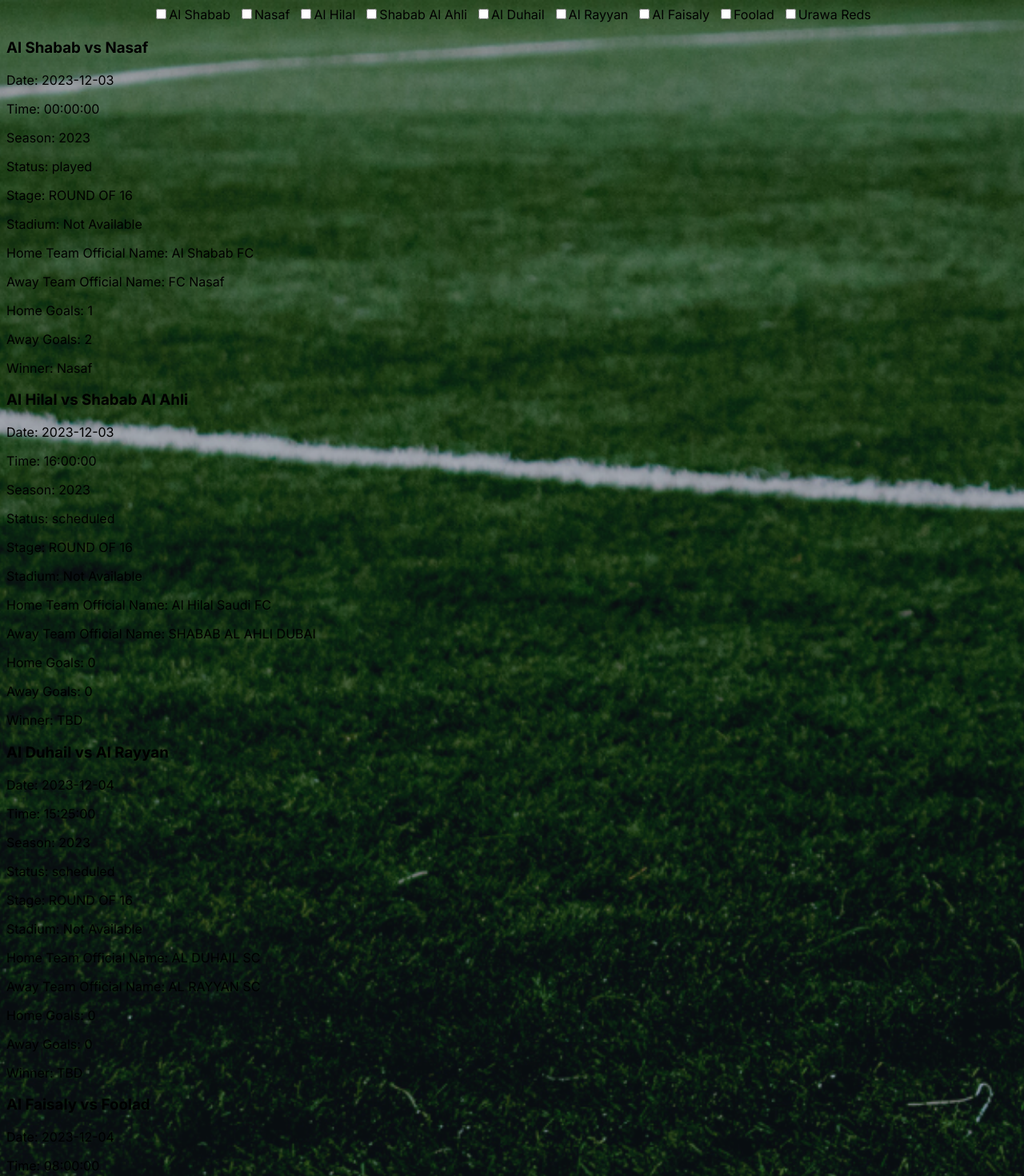
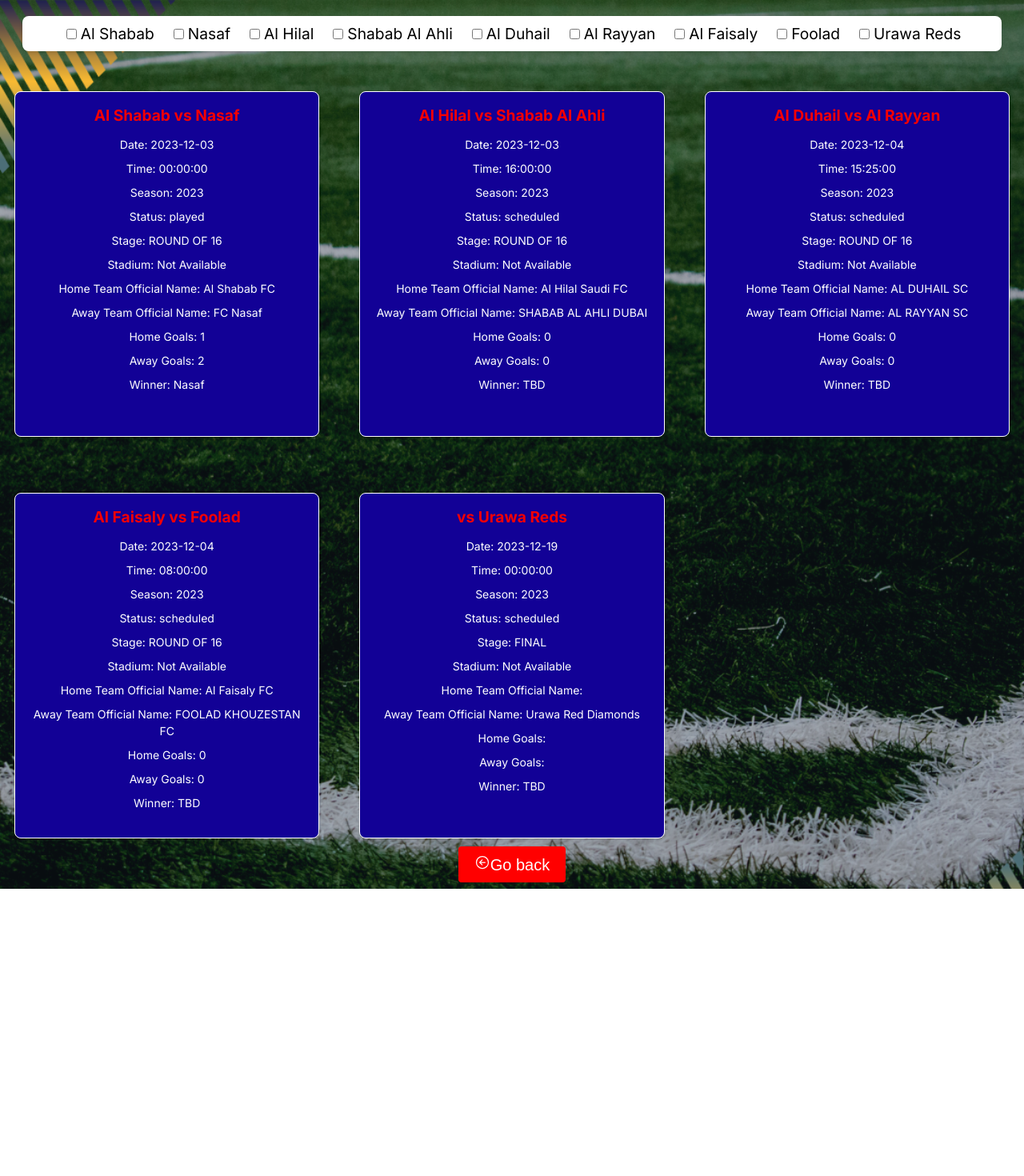
Before and after one commit to srpayong/events-calendar-, a Next.js app: page /Schedules in a window 1280 px wide. Shown: the top 1470 px of the page at 80% size. After the commit the page ends 1111 px from the top, so only its background shows below. Built offline with nearby package versions, Linux system fonts and the light colour scheme.

Commit message:
Modify css and schedules page

```diff
--- a/app/Calendar/[eventDetailId]/eventDetail.module.scss
+++ b/app/Calendar/[eventDetailId]/eventDetail.module.scss
@@ -16,7 +16,7 @@
   color: white;
   padding: 20px;
   border-radius: 10px;
-  background-color: #333;
+  background-color: #120196;
   box-shadow: 0 2px 4px rgba(0, 0, 0, 0.2);
   margin-bottom: 10px;
 }
@@ -31,7 +31,7 @@
   padding: 10px;
   border-radius: 10px;
   color: white;
-  background: rgb(14, 35, 87);
+  background-color: #261c74;
   width: 500px;
   height: 460px;
   margin: 0 auto;
@@ -47,14 +47,13 @@
   position: absolute;
   top: 20px;
   background: none;
+  background-color: red;
   right: 20px;
   padding: 5px 10px;
   border-radius: 5px;
-  color: black;
+  color: rgb(255, 255, 255);
   border: 5px;
-
   cursor: pointer;
-  background-color: whitesmoke;
   box-shadow: 0 5px 4px #ffffff4d;
 }
 
@@ -72,12 +71,12 @@
 
   .teamCard {
     flex-basis: 100%;
-    width: 85%;
+    width: 80%;
     margin-bottom: 20px;
   }
 
   .commonInfo {
-    width: 85%;
+    width: 80%;
     height: auto;
     padding: 20px;
   }
@@ -86,7 +85,7 @@
     position: static;
     margin: 20px auto;
     display: block;
-    background: none;
+    background-color: red;
     font-size: 32px;
     color: white;
   }
--- a/app/Calendar/[eventDetailId]/page.js
+++ b/app/Calendar/[eventDetailId]/page.js
@@ -11,7 +11,7 @@
   );
 
   if (!eventDetail) {
-    return <div>Event not found in data</div>;
+    return <div>Event not found in data provided</div>;
   }
   const handleGoBack = () => {
     router.back();
--- a/app/Schedules/page.js
+++ b/app/Schedules/page.js
@@ -1,8 +1,11 @@
 'use client';
+import { useRouter } from 'next/navigation';
 import React, { useEffect, useState } from 'react';
+import { IoArrowBackCircleOutline } from 'react-icons/io5';
 import styles from './schedules.module.scss';
 
 export default function SchedulesPage() {
+  const router = useRouter();
   const [allEvents, setAllEvents] = useState([]);
   const [filteredEvents, setFilteredEvents] = useState([]);
   const [checkedTeams, setCheckedTeams] = useState({});
@@ -12,9 +15,7 @@
       .then((response) => response.json())
       .then((data) => {
         setAllEvents(data.data);
-        setFilteredEvents(data.data); // Initialize with all events
-
-        // Initialize checkbox state
+        setFilteredEvents(data.data);
         const teamNames = new Set(
           data.data.flatMap((event) =>
             [event.homeTeam?.name, event.awayTeam?.name].filter((name) => name),
@@ -49,6 +50,10 @@
     setFilteredEvents(activeTeamNames.length > 0 ? filtered : allEvents);
   };
 
+  const handleGoBack = () => {
+    router.back();
+  };
+
   return (
     <div className={styles.schedulesPage}>
       <div className={styles.checkboxContainer}>
@@ -63,10 +68,10 @@
           </label>
         ))}
       </div>
-      <div>
+      <div className={styles.cardsContainer}>
         {filteredEvents.length > 0 ? (
           filteredEvents.map((event) => (
-            <div key={event.id} className={styles.card}>
+            <div key={`event-${event.id}`} className={styles.card}>
               <h3>
                 {event.homeTeam?.name} vs {event.awayTeam?.name}
               </h3>
@@ -81,13 +86,18 @@
               <p>Home Goals: {event.result?.homeGoals}</p>
               <p>Away Goals: {event.result?.awayGoals}</p>
               <p>Winner: {event.result?.winner || 'TBD'}</p>
-              {/* You can add more details as needed */}
             </div>
           ))
         ) : (
           <p>No events to display.</p>
         )}
       </div>
+      <div className={styles.goBackButtonContainer}>
+        <button className={styles.goBackButton} onClick={handleGoBack}>
+          <IoArrowBackCircleOutline />
+          Go back
+        </button>
+      </div>
     </div>
   );
 }
--- a/app/Schedules/schedules.module.scss
+++ b/app/Schedules/schedules.module.scss
@@ -1,28 +1,126 @@
 .schedulesPage {
   .checkboxContainer {
     display: flex;
+    flex-wrap: wrap;
+    gap: 20px;
+    margin: 20px;
+    padding: 10px;
+    border-radius: 8px;
+    background-color: #ffffff;
+    color: rgb(0, 0, 0);
+    font-size: 1.2rem;
+    box-shadow: 0 2px 4px rgba(0, 0, 0, 0.1);
+    flex-direction: center;
     justify-content: center;
-    flex-wrap: wrap;
-    gap: 10px;
-    margin-bottom: 20px;
+
+    label {
+      display: flex;
+      align-items: center;
+      cursor: pointer;
+
+      input[type='checkbox'] {
+        margin-right: 5px;
+      }
+    }
+  }
+  .cardsContainer {
+    display: grid;
+    grid-template-columns: repeat(auto-fill, minmax(300px, 1fr));
+    gap: 50px;
+    padding: 10px;
+    justify-content: center;
   }
 
-  .cardsContainer {
+  .card {
+    margin-top: 20px;
+    background: #120196;
+    border: 1px solid #ffffff;
+
+    border-radius: 8px;
+    box-shadow: 0 2px 4px rgba(0, 0, 0, 0.1);
+    padding: 15px;
+    transition: all 0.3s ease;
+    height: 400px;
+
+    &:hover {
+      box-shadow: 0 4px 8px rgba(0, 0, 0, 0.2);
+    }
+
+    h3,
+    p {
+      margin: 0;
+      padding: 2px;
+      font-size: 0.9rem;
+      text-align: center;
+      word-wrap: break-word;
+    }
+
+    h3 {
+      color: #f50000;
+      margin-bottom: 10px;
+      font-size: 1.2rem;
+    }
+
+    p {
+      color: #ffffff;
+      font-size: 14px;
+      line-height: 1.5;
+      margin-bottom: 5px;
+    }
+  }
+  .goBackButtonContainer {
     display: flex;
-    flex-wrap: wrap;
-    gap: 20px;
     justify-content: center;
+    align-items: center;
+  }
+  .goBackButton {
+    background-color: #ff0000;
+    border: none;
+    border-radius: 4px;
+    color: #fff;
+    cursor: pointer;
+    padding: 10px 20px;
+    font-size: 20px;
+    transition-duration: 0.4s;
+    text-decoration: none;
+
+    &:hover {
+      background-color: #0056b3;
+      color: white;
+    }
+  }
+  @media (max-width: 375px) {
+    .checkboxContainer {
+      flex-direction: column;
+      align-items: center;
+      padding: 5px;
+      margin: 5px auto;
+      width: 80%;
+    }
+
+    .cardsContainer {
+      grid-template-columns: repeat(auto-fill, minmax(200px, 1fr));
+      gap: 20px;
+    }
 
     .card {
+      height: auto;
       padding: 10px;
-      border: 1px solid #ccc;
-      border-radius: 8px;
-      width: 250px;
-      background-color: #f9f9f9;
-      box-shadow: 0 2px 4px rgba(0, 0, 0, 0.1);
-      display: flex;
-      flex-direction: column;
-      justify-content: space-between;
+
+      h3,
+      p {
+        font-size: 0.8rem;
+      }
+
+      h3 {
+        margin-bottom: 5px;
+      }
+    }
+
+    .goBackButton {
+      font-size: 16px;
+      padding: 8px 8px;
+      margin: 5px;
     }
   }
 }
--- a/app/components/navBar.module.scss
+++ b/app/components/navBar.module.scss
@@ -7,12 +7,10 @@
 
   a {
     color: white;
-    text-decoration: none;
     padding: 0 10px;
 
     &:hover {
-      color: gray;
-      text-decoration: underline;
+      color: #120169;
     }
   }
 }
--- a/app/page.module.scss
+++ b/app/page.module.scss
@@ -45,7 +45,6 @@
   color: rgb(231, 180, 27);
   font-size: 3rem;
   font-weight: bold;
-  font-family: Impact, Haettenschweiler, 'Arial Narrow Bold', sans-serif;
 }
 
 @media screen and (max-width: 600px) {
```
